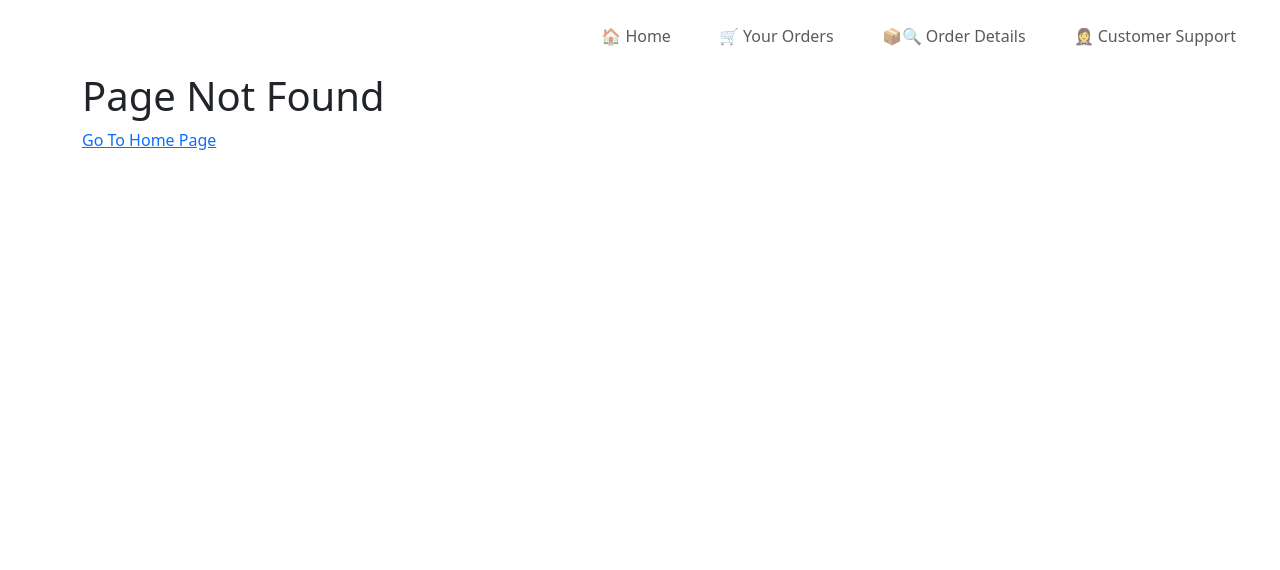
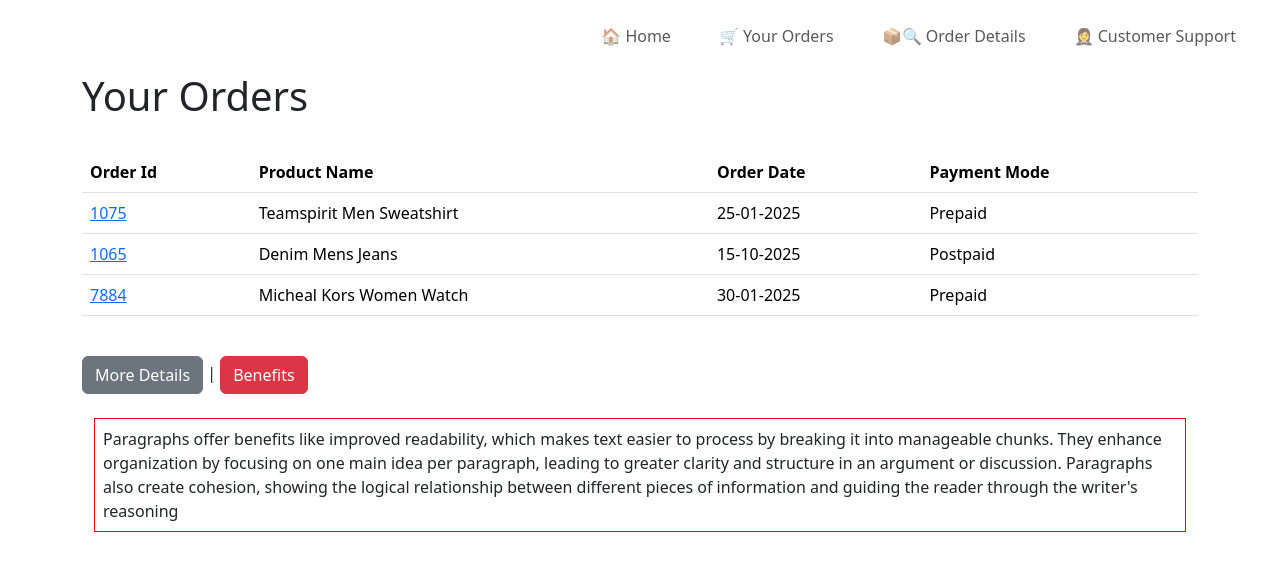
Before and after one commit to bandikedivya/Angular_Routing, an Angular app: page /order-history/benefits in a window 1280 px wide. Before the commit this address had no page. Shown: the top 570 px of the page. Built offline with nearby package versions, Linux system fonts and the light colour scheme.

Commit message:
ChildRoot Navigate, Not Found Error Name Code Added

```diff
--- a/src/app/app.module.ts
+++ b/src/app/app.module.ts
@@ -13,6 +13,8 @@ import { canActivateGuardGuard } from './can-activate-guard.guard';
 import { LoginComponent } from './login/login.component';
 import { deactivateGuard } from './deactivate.guard';
 import { NotfoundComponent } from './notfound/notfound.component';
+import { MoredetailsComponent } from './order-history/moredetails/moredetails.component';
+import { BenefitsComponent } from './order-history/benefits/benefits.component';
 
 // Step - 1 : Should add the RouterModule under imports.
 // Step - 2 : Declaring variable with Routes[path].
@@ -30,21 +32,31 @@ const routes: Routes = [
   },
   {
     path: 'order-history',
-    component: OrderHistoryComponent
+    component: OrderHistoryComponent,
+    children: [
+      {
+        path: 'moredetails',               ////orders-history/moreinfo
+        component: MoredetailsComponent,
+      },
+      {
+        path: 'benefits',                  ////orders-history/benefits
+        component: BenefitsComponent,
+      },
+    ],
   },
   {
     path: 'order-details',
-    component: OrderDetailsComponent
+    component: OrderDetailsComponent,
   },
   {
     path: 'order-details/:OrderId',
     component: OrderDetailsComponent,
-    canActivate:[canActivateGuardGuard],  // should install the guard using command: ng g g canActivateGuard
-    canDeactivate: [deactivateGuard]   // should install the guard using command: ng g g Deactivate
+    canActivate: [canActivateGuardGuard], // should install the guard using command: ng g g canActivateGuard
+    canDeactivate: [deactivateGuard], // should install the guard using command: ng g g Deactivate
   },
   {
     path: 'order-details/:OrderId/order-history',
-    component: OrderHistoryComponent
+    component: OrderHistoryComponent,
   },
   // {
   //   path: 'order-details/:OrderId/order-history/order-details/:OrderId',
@@ -52,7 +64,7 @@ const routes: Routes = [
   // },
   {
     path: 'customer-support',
-    component: CustomerSupportComponent
+    component: CustomerSupportComponent,
   },
   // {
   //   path: 'logout',
@@ -61,10 +73,9 @@ const routes: Routes = [
   {
     path: '**',
     component: NotfoundComponent,
-  }
-
-
-]
+    data: [{issueName: '404 Not Found'}],
+  },
+];
 @NgModule({
   declarations: [
     AppComponent,
@@ -75,14 +86,12 @@ const routes: Routes = [
     //LoginComponent,
     OrderDetailsComponent,
     LoginComponent,
-    NotfoundComponent
+    NotfoundComponent,
+    MoredetailsComponent,
+    BenefitsComponent,
   ],
-  imports: [
-    BrowserModule,
-    RouterModule,
-    RouterModule.forRoot(routes)
-  ],
+  imports: [BrowserModule, RouterModule, RouterModule.forRoot(routes)],
   providers: [],
-  bootstrap: [AppComponent]
+  bootstrap: [AppComponent],
 })
-export class AppModule { }
+export class AppModule {}
--- a/src/app/notfound/notfound.component.html
+++ b/src/app/notfound/notfound.component.html
@@ -1,3 +1,7 @@
-<h1>Page Not Found</h1>
+<!-- <h1>Page Not Found</h1> -->
+
+
+<!-- Getting this from notfound.ts file-->
+<h1>{{errorName}}</h1>
 
 <a routerLink="">Go To Home Page</a>
--- a/src/app/notfound/notfound.component.ts
+++ b/src/app/notfound/notfound.component.ts
@@ -1,10 +1,25 @@
-import { Component } from '@angular/core';
+import { Component, OnInit } from '@angular/core';
+import { ActivatedRoute } from '@angular/router';
 
 @Component({
   selector: 'app-notfound',
   templateUrl: './notfound.component.html',
   styleUrls: ['./notfound.component.css']
 })
-export class NotfoundComponent {
+export class NotfoundComponent implements OnInit {
 
+  constructor(private activatedroute: ActivatedRoute)
+  {
+
+  }
+
+
+  errorName = "";
+
+  ngOnInit(): void {
+    this.activatedroute.data.subscribe((result)=>{    //[{ issueName : result[0].issueName}]
+      console.log(result);
+      this.errorName = result[0].issueName;   //404 Page Not Found
+    })
+  }
 }
--- /dev/null
+++ b/src/app/order-history/benefits/benefits.component.html
@@ -0,0 +1,10 @@
+<div class="container">
+  <p style="border: 1px solid red" class="p-2">
+    Paragraphs offer benefits like improved readability, which makes text easier
+    to process by breaking it into manageable chunks. They enhance organization
+    by focusing on one main idea per paragraph, leading to greater clarity and
+    structure in an argument or discussion. Paragraphs also create cohesion,
+    showing the logical relationship between different pieces of information and
+    guiding the reader through the writer's reasoning
+  </p>
+</div>
--- /dev/null
+++ b/src/app/order-history/moredetails/moredetails.component.html
@@ -0,0 +1,9 @@
+<div class="container">
+  <p style="border: 1px solid blue" class="p-2">
+    There are three main orders used in organizing paragraphs: time order, space
+    order, and logical order. Time order discusses events in the order they
+    occurred and uses transitional words like first and then. Space order
+    describes people, places, or things from a specific viewpoint using words
+    like inside and next to.
+  </p>
+</div>
--- a/src/app/order-history/order-history.component.html
+++ b/src/app/order-history/order-history.component.html
@@ -63,9 +63,8 @@
   </tbody>
 </table>
 <br />
-<br />
-<br />
 
+<!--
 <p>
   To Redirect To Home Page Click the Link
   <a routerLink="/home"> Go To Home</a>
@@ -76,4 +75,21 @@
 <p>
   To Contact Customer Support click the link
   <a routerLink="/customer-support"> Customer Support</a>
-</p>
+</p> -->
+
+
+<!--using routerlink-->
+<!-- <button routerLink="/order-history/moredetails"   class = "btn btn-secondary">More Details</button> |
+<button routerLink="/order-history/benefits"   class = "btn btn-danger">Benefits</button> -->
+
+
+<!--using click, and router.navigate in order-history.ts file-->
+<button (click)="naviMoreDetails('moredetails')"   class = "btn btn-secondary">More Details</button> |
+<button  (click)="naviMoreDetails('benefits')"  class = "btn btn-danger">Benefits</button>
+
+<br>
+<br>
+
+<!--To capture the data of children [moredetails] component, we should mention the  router-outlet in the parent[order-history] component-->
+
+<router-outlet></router-outlet>
--- a/src/app/order-history/order-history.component.ts
+++ b/src/app/order-history/order-history.component.ts
@@ -28,4 +28,22 @@ export class OrderHistoryComponent {
 
    }
 
+    naviMoreDetails(tabName: string)
+    {
+      if(tabName == 'moredetails')
+      {
+        this.router.navigate(['order-history/moredetails']);
+      }
+      else if(tabName == 'benefits')
+      {
+        this.router.navigate(['order-history/benefits']);
+      }
+
+    }
+
+    // naviMoreDetails(moredetails)
+    // naviMoreDetails(benefits)
+
+
+
 }
```
Also changed, not shown: src/app/order-history/benefits/benefits.component.ts (added, +10 -0 lines), src/app/order-history/moredetails/moredetails.component.ts (added, +10 -0 lines), src/app/order-history/benefits/benefits.component.css (added), src/app/order-history/moredetails/moredetails.component.css (added), 2 other files (tests, documents, lock files or other folders).
